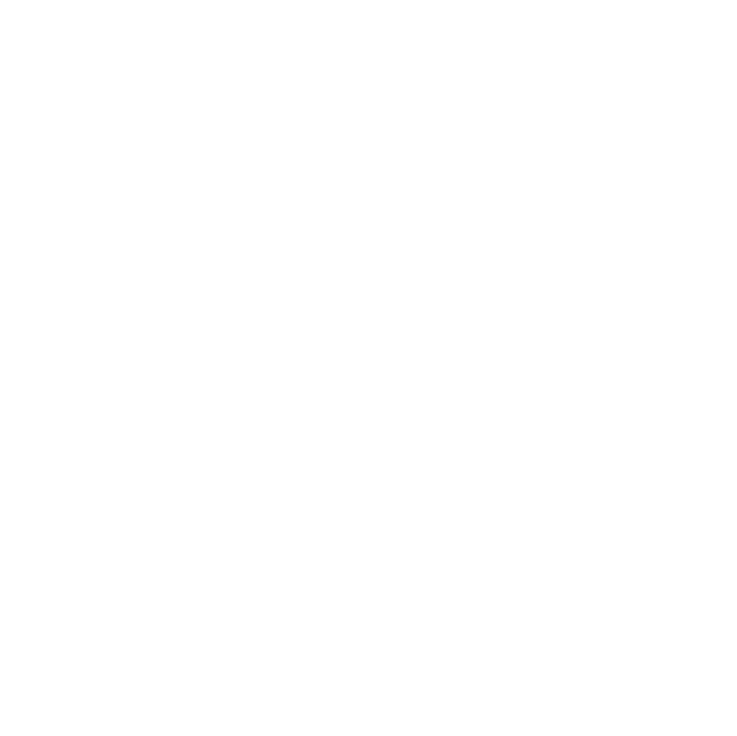
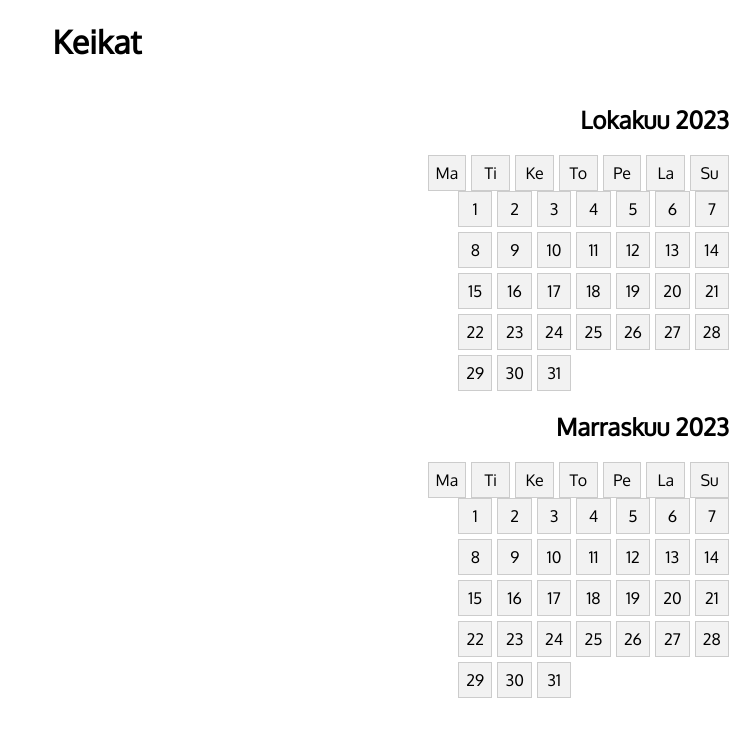
Before and after one commit to juliusmiettunen/juliusmiettunen.github.io, a plain HTML site: page keikat.html in a window 1280 px wide. Shown: the whole page, without its empty margins (543-1280 px from the left). Drawn offline with Linux system fonts and the light colour scheme.

Commit message:
ultra päivitetty

```diff
--- a/events.html
+++ b/events.html
@@ -0,0 +1,36 @@
+<!DOCTYPE html>
+<html>
+    <head>
+        <link rel="stylesheet" href="https://fonts.googleapis.com/css?family=Oxygen&display=swap">
+        <style>
+            body {
+                font-family: 'Oxygen', sans-serif;
+            }
+
+            .image-container {
+            display: inline-block; /* Display as inline blocks to appear side by side */
+            margin: 120px; /* Adjust margin as needed for spacing */
+        }
+        </style>
+    </head>
+  <center><h1>Tapahtumat</h1></center>
+
+
+<div class="image-container">
+    <h2>Tulevat Standupit</h2>
+    <a href="standup.html">
+        <img src="C:\Users\Omistaja\Documents\OSE\standup.jpg" alt="Image 1" height="600" width="500">
+    </a>
+</div>
+
+<div class="image-container">
+    <h2>Tulevat Keikat</h2>
+
+    <a href="keikat.html">
+        <img src="C:\Users\Omistaja\Documents\OSE\keikat.jpg" alt="Image 2" height="600" width="500">
+    </a>
+</div>
+</body>
+
+</html>
+</html>
--- /dev/null
+++ b/events2.css
@@ -0,0 +1,27 @@
+body {
+    font-family: 'Oxygen', sans-serif;
+}
+
+
+.calendar {
+    display: flex;
+    flex-direction: column;
+    align-items: end;
+}
+
+.days, .dates {
+
+    display: grid;
+    grid-template-columns: repeat(7, 1fr);
+    gap: 5px;
+    text-align: center;
+}
+
+.day, .date {
+    display: grid;
+    border: 1px solid #ccc;
+    padding: 7px;
+    background-color: #f2f2f2;
+}
+
+/* Add more CSS styling as needed */
--- /dev/null
+++ b/jädet.css
@@ -0,0 +1,8 @@
+.image-container {
+    display: inline-block; /* Display as inline blocks to appear side by side */
+    margin: 120px; /* Adjust margin as needed for spacing */
+}
+
+body {
+    font-family: 'Oxygen', sans-serif;
+}
--- a/keikat.html
+++ b/keikat.html
@@ -0,0 +1,125 @@
+<!DOCTYPE html>
+<html>
+    <head>
+        <link rel="stylesheet" href="https://fonts.googleapis.com/css?family=Oxygen&display=swap">
+        <style>
+            body {
+                font-family: 'Oxygen', sans-serif;
+            }
+        </style>
+    </head>
+  <center><h1>Keikat</h1></center>
+
+  <head>
+    <link rel="stylesheet" href="https://fonts.googleapis.com/css?family=Oxygen&display=swap">
+    <link rel="stylesheet" type="text/css" href="events2.css">
+    </head>
+    <body>
+        <div class="calendar">
+            <div class="month"><h2>Lokakuu 2023</h2></div>
+            <div class="days">
+                <div class="day">Ma</div>
+                <div class="day">Ti</div>
+                <div class="day">Ke</div>
+                <div class="day">To</div>
+                <div class="day">Pe</div>
+                <div class="day">La</div>
+                <div class="day">Su</div>
+
+            </div>
+            <div class="dates">
+                <!-- You can generate the dates for the month here -->
+                <div class="date">1</div>
+                <div class="date">2</div>
+                <div class="date">3</div>
+                <div class="date">4</div>
+                <div class="date">5</div>
+                <div class="date">6</div>
+                <div class="date">7</div>
+                <div class="date">8</div>
+                <div class="date">9</div>
+                <div class="date">10</div>
+                <!-- Add more dates below -->
+                <div class="date">11</div>
+                <div class="date">12</div>
+                <div class="date">13</div>
+                <div class="date">14</div>
+                <div class="date">15 </div>
+                <div class="date">16</div>
+                <div class="date">17</div>
+
+                <div class="date">18</div>
+                <div class="date">19</div>
+                <div class="date">20</div>
+                <div class="date">21</div>
+                <div class="date">22</div>
+                <div class="date">23</div>
+                <div class="date">24</div>
+
+                <div class="date">25</div>
+                <div class="date">26</div>
+                <div class="date">27</div>
+                <div class="date">28</div>
+
+                <div class="date">29</div>
+                <div class="date">30</div>
+                <div class="date">31</div>
+            </div>
+        </div>
+    </body>
+
+    <body>
+        <div class="calendar">
+            <div class="month"><h2>Marraskuu 2023</h2></div>
+            <div class="days">
+                <div class="day">Ma</div>
+                <div class="day">Ti</div>
+                <div class="day">Ke</div>
+                <div class="day">To</div>
+                <div class="day">Pe</div>
+                <div class="day">La</div>
+                <div class="day">Su</div>
+
+            </div>
+            <div class="dates">
+                <!-- You can generate the dates for the month here -->
+                <div class="date">1</div>
+                <div class="date">2</div>
+                <div class="date">3</div>
+                <div class="date">4</div>
+                <div class="date">5</div>
+                <div class="date">6</div>
+                <div class="date">7</div>
+                <div class="date">8</div>
+                <div class="date">9</div>
+                <div class="date">10</div>
+                <!-- Add more dates below -->
+                <div class="date">11</div>
+                <div class="date">12</div>
+                <div class="date">13</div>
+                <div class="date">14</div>
+                <div class="date">15 </div>
+                <div class="date">16</div>
+                <div class="date">17</div>
+
+                <div class="date">18</div>
+                <div class="date">19</div>
+                <div class="date">20</div>
+                <div class="date">21</div>
+                <div class="date">22</div>
+                <div class="date">23</div>
+                <div class="date">24</div>
+
+                <div class="date">25</div>
+                <div class="date">26</div>
+                <div class="date">27</div>
+                <div class="date">28</div>
+
+                <div class="date">29</div>
+                <div class="date">30</div>
+                <div class="date">31</div>
+            </div>
+        </div>
+    </body>
+
+  </html>
```
Also changed, not shown: index.css (+19 -0 lines), index.html (+26 -19 lines), j_tarjonta.html (+12 -0 lines), jädet.html (+30 -1 lines), jädetmakuhinta.html (+12 -0 lines), r_tajonta.html (+12 -0 lines), ravinto.html (+33 -0 lines), standup.html (+117 -0 lines), valmistaja.html (+12 -0 lines).
